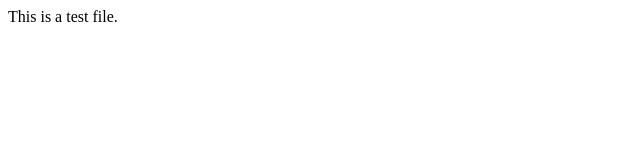
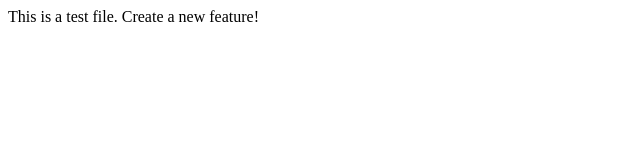
Before and after one commit to kong0115/WebLesson, a plain HTML site: page index.html in a window 1280 px wide. Shown: the whole page, without its empty margins (0-640 px from the left). Drawn offline with Linux system fonts and the light colour scheme.

Commit message:
Added another line

```diff
--- a/index.html
+++ b/index.html
@@ -5,5 +5,6 @@
     <title>Test</title>
   <body>
     This is a test file.
+    Create a new feature!
   </body>
 </html>
```
